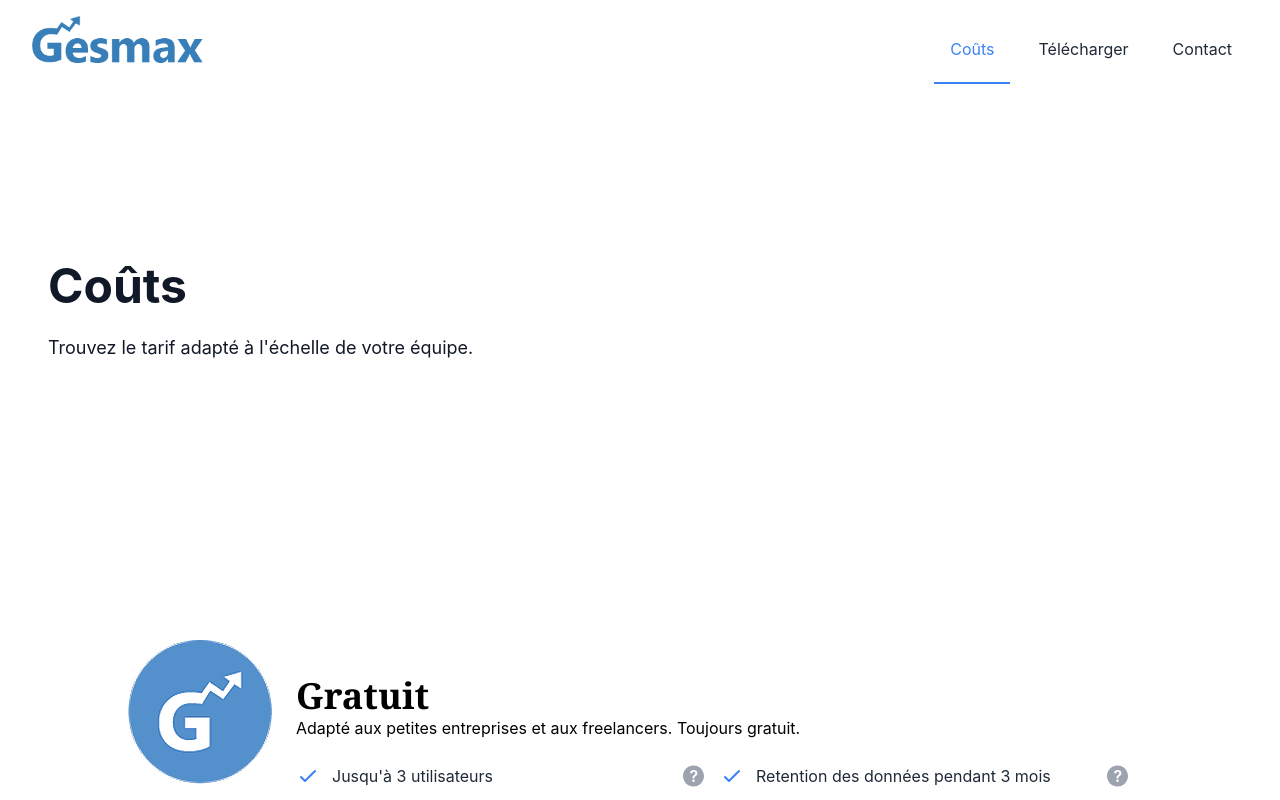
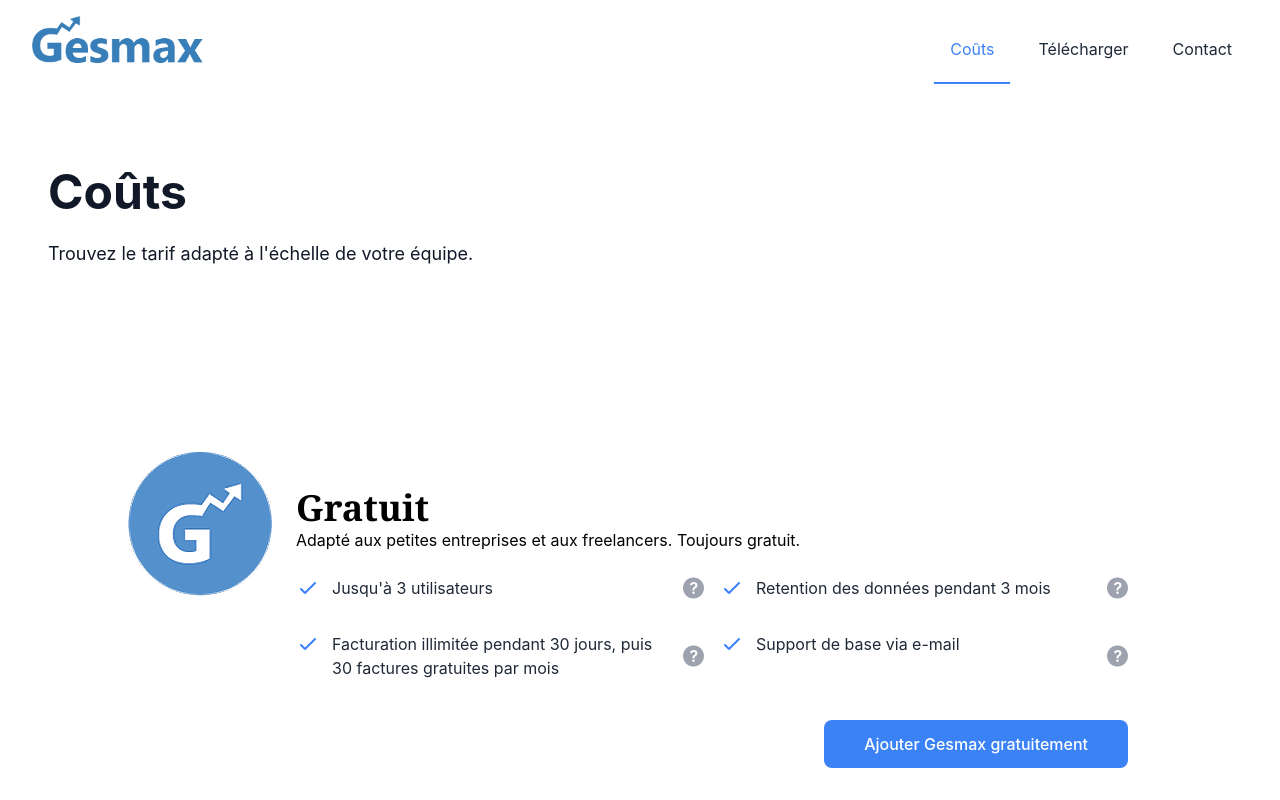
Before and after one commit to kamicodaxe/gesmax.web, a Next.js app: page /pricing in a window 1280 px wide. Shown: the top 800 px of the page. Built offline with nearby package versions, Linux system fonts and the light colour scheme; no server answers.

Commit message:
Update Header

```diff
--- a/components/Header.tsx
+++ b/components/Header.tsx
@@ -31,12 +31,12 @@
                                 {subtitle || ''}
                             </p>
                         </div>
-                        <div className="flex items-center justify-center p-6 mt-8 lg:mt-0 h-72 sm:h-80 lg:h-96 xl:h-112 2xl:h-128">
-                            {
-                                image?.src && <img src={image.src} alt="" className="object-contain h-72 sm:h-80 lg:h-96 xl:h-112 2xl:h-128" />
-
-                            }
-                        </div>
+                        {
+                            image?.src &&
+                            <div className="flex items-center justify-center p-6 mt-8 lg:mt-0 h-72 sm:h-80 lg:h-96 xl:h-112 2xl:h-128">
+                                <img src={image.src} alt="" className="object-contain h-72 sm:h-80 lg:h-96 xl:h-112 2xl:h-128" />
+                            </div>
+                        }
                     </div>
                 </section>
             }
```
